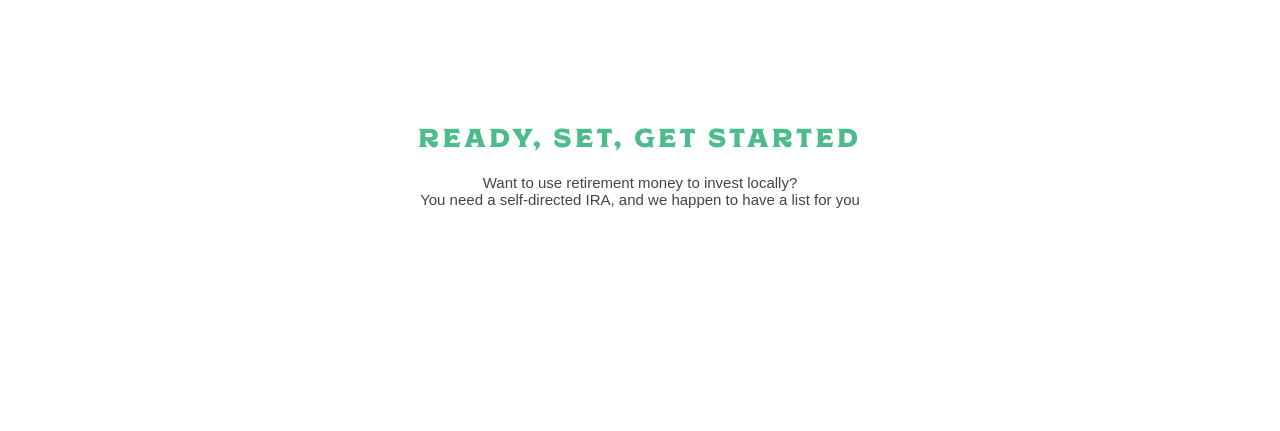
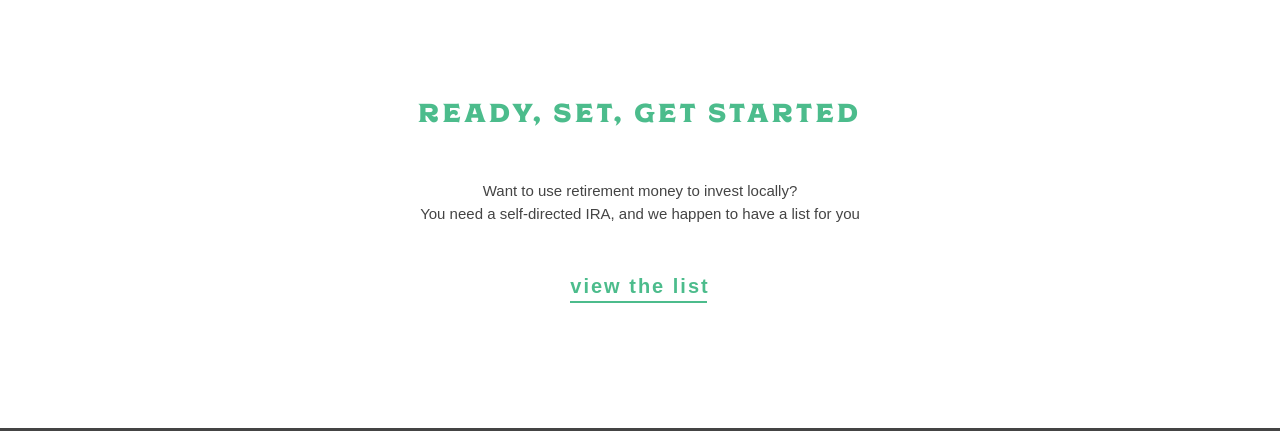
Before and after one commit to tabbplomaritas/grubstake, a plain HTML site: page index.html in a window 1280 px wide. Shown: the part 4828-5259 px from the top of the page. Drawn offline with Linux system fonts and the light colour scheme; a web font is replaced by a local one.

Commit message:
styles added for ira list section

```diff
--- a/css/style.css
+++ b/css/style.css
@@ -115,10 +115,17 @@ header .linkA span:nth-child(2){
     letter-spacing: 3px;
 }
 
-.linkA, .linkB {
+.linkA, .linkB, .iraList a {
     color: white;
     position: relative;
     border-bottom: 0px solid white;
+}
+
+.iraList a {
+    color: #4cbc8c;
+    display: inline-block;
+    width: max-content;
+    margin: 0 auto;
 }
 
 .linkA:after, .linkB:after, .history .sectionContent a:after {
@@ -138,24 +145,21 @@ header .linkA span:nth-child(2){
 }
 
 
-section {
+body > section {
     display: -ms-flexbox;
     display: -webkit-box;
     display: flex;
     -webkit-box-orient: vertical;
     -webkit-box-direction: normal;
-        -ms-flex-direction: column;
-            flex-direction: column;
+    -ms-flex-direction: column;
+    flex-direction: column;
     -webkit-box-pack: center;
-        -ms-flex-pack: center;
-            justify-content: center;
+    -ms-flex-pack: center;
+    justify-content: center;
     -ms-flex-line-pack: center;
-        align-content: center;
+    align-content: center;
     padding: 12.5rem 0;
 }
-
-
-
 
 h2 {
     font-family: 'bebas-neue-v14-deprecated',sans-serif;
@@ -228,7 +232,7 @@ h5 {
         align-self: center;
 }
 
-section:not(:first-of-type) > p:first-of-type {
+section:not(:first-of-type) > p:first-of-type, .iraList p {
     max-width: 55rem;
     font-size: 1.5rem;
     line-height: 2.3rem;
@@ -569,6 +573,12 @@ section:not(:first-of-type) {
     max-height: 9.6rem;
     -webkit-transition: .2s all ease-out;
     transition: .2s all ease-out;
+}
+
+/* ira list sub section */
+
+.iraList {
+    margin-top: 10rem;
 }
 
 /* footer */
--- a/index.html
+++ b/index.html
@@ -189,9 +189,10 @@ height="0" width="0" style="display:none;visibility:hidden"></iframe></noscript>
             <a href="https://revalueinvesting.com" target="_blank"><img src="assets/images/logos/Revalue.png" alt="Revalue"></a>
         </div>
 
-    <section>
-        <h3>Ready, Set, Get Started</h3>
-        <p>Want to use retirement money to invest locally? <br> You need a self-directed IRA, and we happen to have a list for you</p>
+        <section class="iraList">
+            <h3>Ready, Set, Get Started</h3>
+            <p>Want to use retirement money to invest locally? <br> You need a self-directed IRA, and we happen to have a list for you</p>
+            <a href="http://whatisgrubstake.com/assets/docs/IRA.pdf" target="_blank" class="linkA">view the list</a>
         </section>
     </section>
 
```
